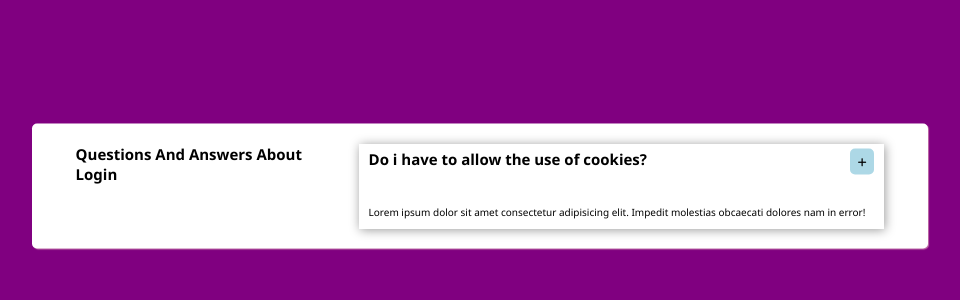
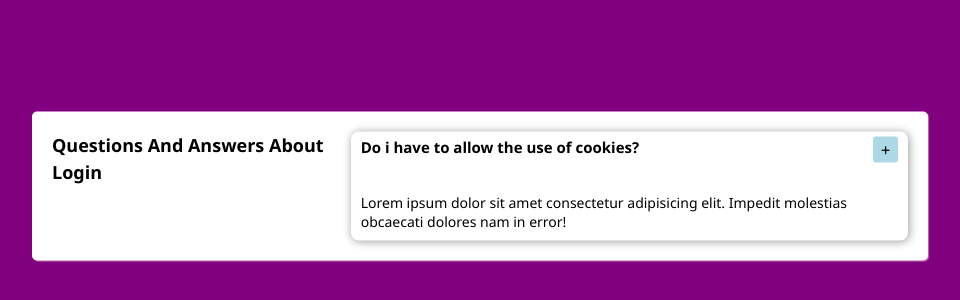
Before and after one commit to ibktommy/accordion-react-app, a React (Create React App) app: page / in a window 1280 px wide. Shown: the part 214-514 px from the top of the page, without its empty margins (160-1120 px from the left). Built offline with nearby package versions, Linux system fonts and the light colour scheme.

Commit message:
Setting state on the Question Component

```diff
--- a/src/App.css
+++ b/src/App.css
@@ -45,3 +45,9 @@ body {
 .left {
   flex: 1;
 }
+
+.left h2 {
+  font-size: 1.8rem;
+  text-align: start;
+  line-height: 1.5;
+}
--- a/src/Questions/Questions.css
+++ b/src/Questions/Questions.css
@@ -1,6 +1,7 @@
 .card {
   box-shadow: .1rem .1rem 1rem rgba(0, 0, 0, 0.4);
   padding: .5rem 1rem 1rem 1rem;
+  border-radius: 8px;
 }
 
 .card.center {
@@ -18,6 +19,10 @@
 .card i {
   padding: .8rem;
   background: lightblue;
-  border-radius: 5px;
+  border-radius: 3px;
   cursor: pointer;
 }
+
+.card .answer {
+  font-size: 1.4rem;
+}
--- a/src/Questions/Questions.jsx
+++ b/src/Questions/Questions.jsx
@@ -1,8 +1,14 @@
-import React from 'react'
+import React, { useState } from "react";
 // import data from "../data";
 import "./Questions.css";
 
 const Questions = () => {
+	// Setting State
+	const [show, setShow] = useState(false);
+
+	function open() {
+		setShow(!show);
+	}
 	return (
 		<>
 			<div className="card center">
@@ -10,7 +16,10 @@ const Questions = () => {
 					<h2 className="question-title">
 						Do i have to allow the use of cookies?
 					</h2>
-					<i class="fa-solid fa-plus"></i>
+					<i
+						className={show ? "fa-solid fa-minus" : "fa-solid fa-plus"}
+						onClick={open}
+					></i>
 				</div>
 
 				<div className="answer">
@@ -22,4 +31,4 @@ const Questions = () => {
 	);
 };
 
-export default Questions
+export default Questions;
```
